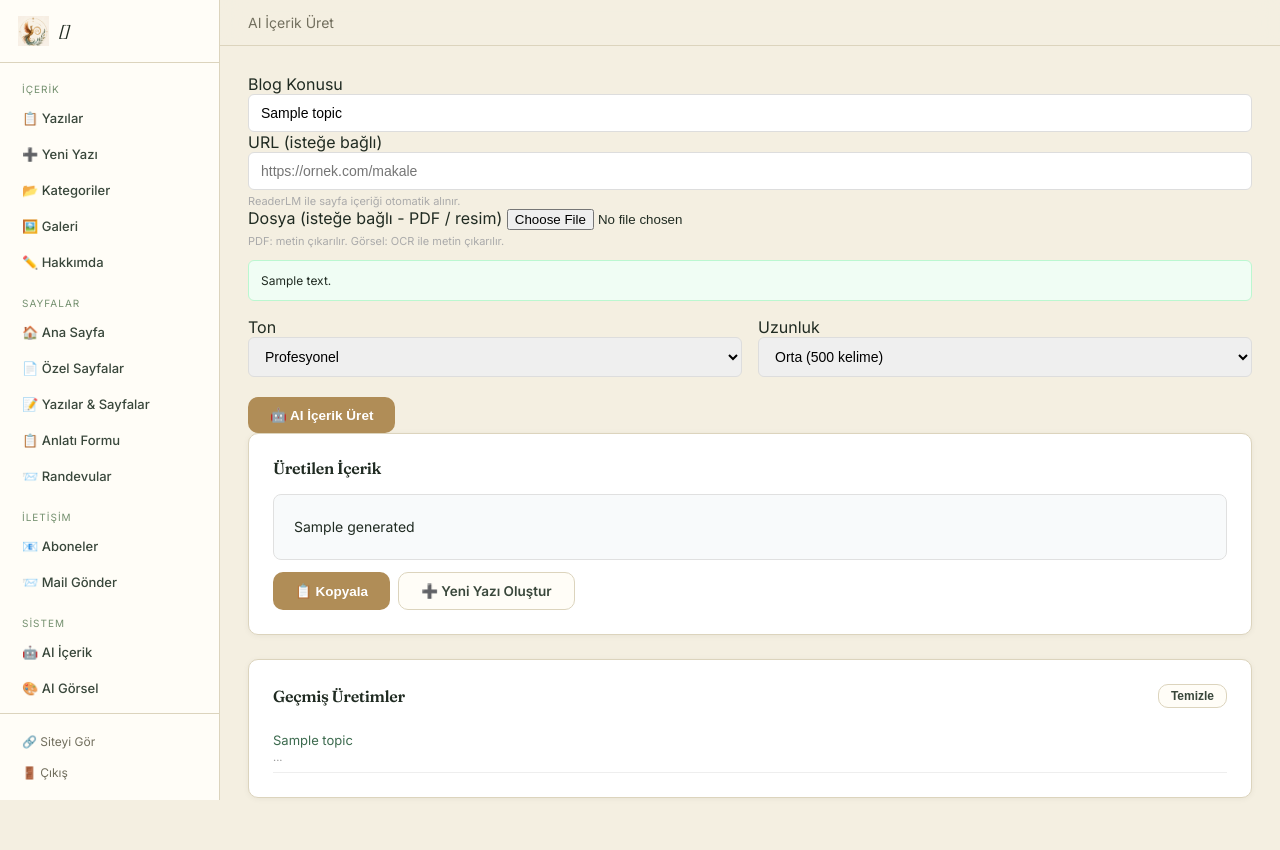
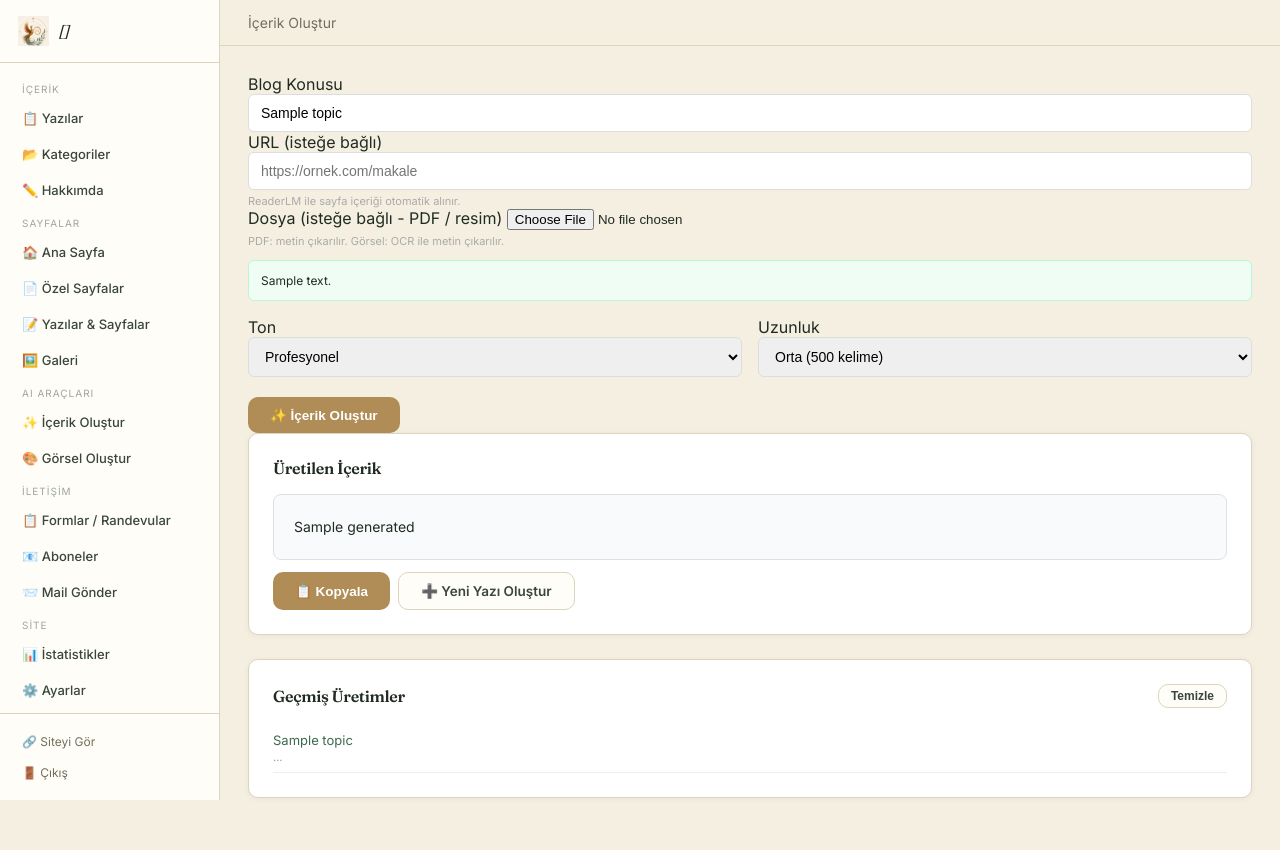
Before and after one commit to zfrkrc/homeopathy-website, a Python web app: template app/templates/admin/ai_content.html in a window 1280 px wide. Run offline with Jinja, Linux system fonts and the light colour scheme; the template is opened without the code that fills it: most values are stand-ins (such as "Sample title", 1, 10 or a date in 2020).

Commit message:
feat(ux): simplify Zeyna admin navigation and branding

```diff
--- a/app/templates/admin/admin_base.html
+++ b/app/templates/admin/admin_base.html
@@ -3,6 +3,7 @@
 <head>
   <meta charset="UTF-8">
   <meta name="viewport" content="width=device-width, initial-scale=1.0">
+  <link rel="icon" type="image/png" href="/uploads/logoaq.png">
   <title>{% block title %}Panel{% endblock %} | {{ site_title }}</title>
   <link rel="preconnect" href="https://fonts.googleapis.com">
   <link href="https://fonts.googleapis.com/css2?family=Fraunces:ital,wght@0,400;0,600;1,400&family=Inter:wght@400;500;600;700&display=swap" rel="stylesheet">
@@ -84,28 +85,34 @@
   <aside class="sidebar" id="adminSidebar">
     <div class="sidebar-logo"><img src="/uploads/logoaq.png" alt="Zeyna"><span>{{ site_title }}</span></div>
     <nav class="sidebar-nav">
-      <div style="font-size:10px;text-transform:uppercase;letter-spacing:.1em;color:#74906f;padding:8px 12px 4px">İçerik</div>
-      <a href="{{ url_for('admin_dashboard') }}">📋 Yazılar</a>
-      <a href="{{ url_for('admin_post_new') }}">➕ Yeni Yazı</a>
-      <a href="{{ url_for('admin_categories') }}">📂 Kategoriler</a>
-       <a href="{{ url_for('admin_gallery') }}">🖼️ Galeri</a>
-       <a href="{{ url_for('admin_about') }}">✏️ Hakkımda</a>
-       <div style="font-size:10px;text-transform:uppercase;letter-spacing:.1em;color:#74906f;padding:8px 12px 4px;margin-top:8px">Sayfalar</div>
-      <a href="{{ url_for('admin_homepage') }}">🏠 Ana Sayfa</a>
-      <a href="{{ url_for('admin_sayfalar') }}">📄 Özel Sayfalar</a>
-      <a href="{{ url_for('admin_content_pages') }}">📝 Yazılar &amp; Sayfalar</a>
-      <a href="/anlati?edit=1" target="_blank">📋 Anlatı Formu</a>
-      <a href="/anlati#admin" target="_blank">📨 Randevular</a>
-      <div style="font-size:10px;text-transform:uppercase;letter-spacing:.1em;color:#74906f;padding:8px 12px 4px;margin-top:8px">İletişim</div>
-      <a href="{{ url_for('admin_subscribers') }}">📧 Aboneler</a>
-      <a href="{{ url_for('admin_newsletter') }}">📨 Mail Gönder</a>
-      <div style="font-size:10px;text-transform:uppercase;letter-spacing:.1em;color:#74906f;padding:8px 12px 4px;margin-top:8px">Sistem</div>
-      <a href="{{ url_for('admin_ai_content') }}">🤖 AI İçerik</a>
-      <a href="{{ url_for('admin_ai_image') }}">🎨 AI Görsel</a>
-      <a href="{{ url_for('admin_portal_users') }}">👥 Portal</a>
-      <a href="{{ url_for('admin_tenants_list') }}">🏢 Müşteriler</a>
-      <a href="{{ url_for('admin_stats') }}">📊 İstatistikler</a>
-      <a href="{{ url_for('admin_settings') }}">⚙️ Ayarlar</a>
+      {% set ep = request.endpoint or '' %}
+      <div class="section-label">İçerik</div>
+      <a href="{{ url_for('admin_dashboard') }}" class="{{ 'active' if ep in ['admin_dashboard','admin_post_new','admin_post_edit'] else '' }}">📋 Yazılar</a>
+      <a href="{{ url_for('admin_categories') }}" class="{{ 'active' if ep in ['admin_categories','admin_category_new','admin_category_edit'] else '' }}">📂 Kategoriler</a>
+      <a href="{{ url_for('admin_about') }}" class="{{ 'active' if ep == 'admin_about' else '' }}">✏️ Hakkımda</a>
+
+      <div class="section-label">Sayfalar</div>
+      <a href="{{ url_for('admin_homepage') }}" class="{{ 'active' if ep == 'admin_homepage' else '' }}">🏠 Ana Sayfa</a>
+      <a href="{{ url_for('admin_sayfalar') }}" class="{{ 'active' if ep and ep.startswith('admin_sayfa') else '' }}">📄 Özel Sayfalar</a>
+      <a href="{{ url_for('admin_content_pages') }}" class="{{ 'active' if ep and (ep.startswith('admin_content_page') or ep.startswith('admin_yazilar')) else '' }}">📝 Yazılar &amp; Sayfalar</a>
+      <a href="{{ url_for('admin_gallery') }}" class="{{ 'active' if ep and ep.startswith('admin_gallery') else '' }}">🖼️ Galeri</a>
+
+      <div class="section-label">AI Araçları</div>
+      <a href="{{ url_for('admin_ai_content') }}" class="{{ 'active' if ep and ep.startswith('admin_ai_content') else '' }}">✨ İçerik Oluştur</a>
+      <a href="{{ url_for('admin_ai_image') }}" class="{{ 'active' if ep and ep.startswith('admin_ai_image') else '' }}">🎨 Görsel Oluştur</a>
+
+      <div class="section-label">İletişim</div>
+      <a href="/anlati?edit=1" target="_blank">📋 Formlar / Randevular</a>
+      <a href="{{ url_for('admin_subscribers') }}" class="{{ 'active' if ep and ep.startswith('admin_subscriber') else '' }}">📧 Aboneler</a>
+      <a href="{{ url_for('admin_newsletter') }}" class="{{ 'active' if ep == 'admin_newsletter' else '' }}">📨 Mail Gönder</a>
+
+      <div class="section-label">Site</div>
+      <a href="{{ url_for('admin_stats') }}" class="{{ 'active' if ep == 'admin_stats' else '' }}">📊 İstatistikler</a>
+      <a href="{{ url_for('admin_settings') }}" class="{{ 'active' if ep in ['admin_settings','admin_change_password'] else '' }}">⚙️ Ayarlar</a>
+
+      <div class="section-label">Yönetim</div>
+      <a href="{{ url_for('admin_portal_users') }}" class="{{ 'active' if ep and ep.startswith('admin_portal') else '' }}">👥 Portal</a>
+      <a href="{{ url_for('admin_tenants_list') }}" class="{{ 'active' if ep and ep.startswith('admin_tenants') else '' }}">🏢 Müşteriler</a>
     </nav>
     <div class="sidebar-foot">
       <a href="{{ url_for('index') }}" target="_blank">🔗 Siteyi Gör</a>
--- a/app/templates/admin/ai_content.html
+++ b/app/templates/admin/ai_content.html
@@ -1,6 +1,6 @@
 {% extends "admin/admin_base.html" %}
-{% block title %}AI İçerik Üret | {{ site_title }}{% endblock %}
-{% block breadcrumb %}AI İçerik Üret{% endblock %}
+{% block title %}İçerik Oluştur | {{ site_title }}{% endblock %}
+{% block breadcrumb %}İçerik Oluştur{% endblock %}
 {% block head %}
 <style>
 .card{background:#fff;padding:24px;border-radius:10px;box-shadow:0 1px 6px rgba(0,0,0,.05);margin-bottom:24px}
@@ -53,7 +53,7 @@ input:focus,textarea:focus{outline:none;border-color:#3d6b4f}
   </div>
 
   <div style="margin-top:20px">
-    <button type="submit" class="btn btn-primary" onclick="this.form.submit();this.disabled=true;document.getElementById('spinner').style.display='block'">🤖 AI İçerik Üret</button>
+    <button type="submit" class="btn btn-primary" onclick="this.form.submit();this.disabled=true;document.getElementById('spinner').style.display='block'">✨ İçerik Oluştur</button>
   </div>
 </form>
 
```
Also changed, not shown: app/templates/admin/ai_image.html (+21 -20 lines), app/templates/admin/dashboard.html (+5 -3 lines).
